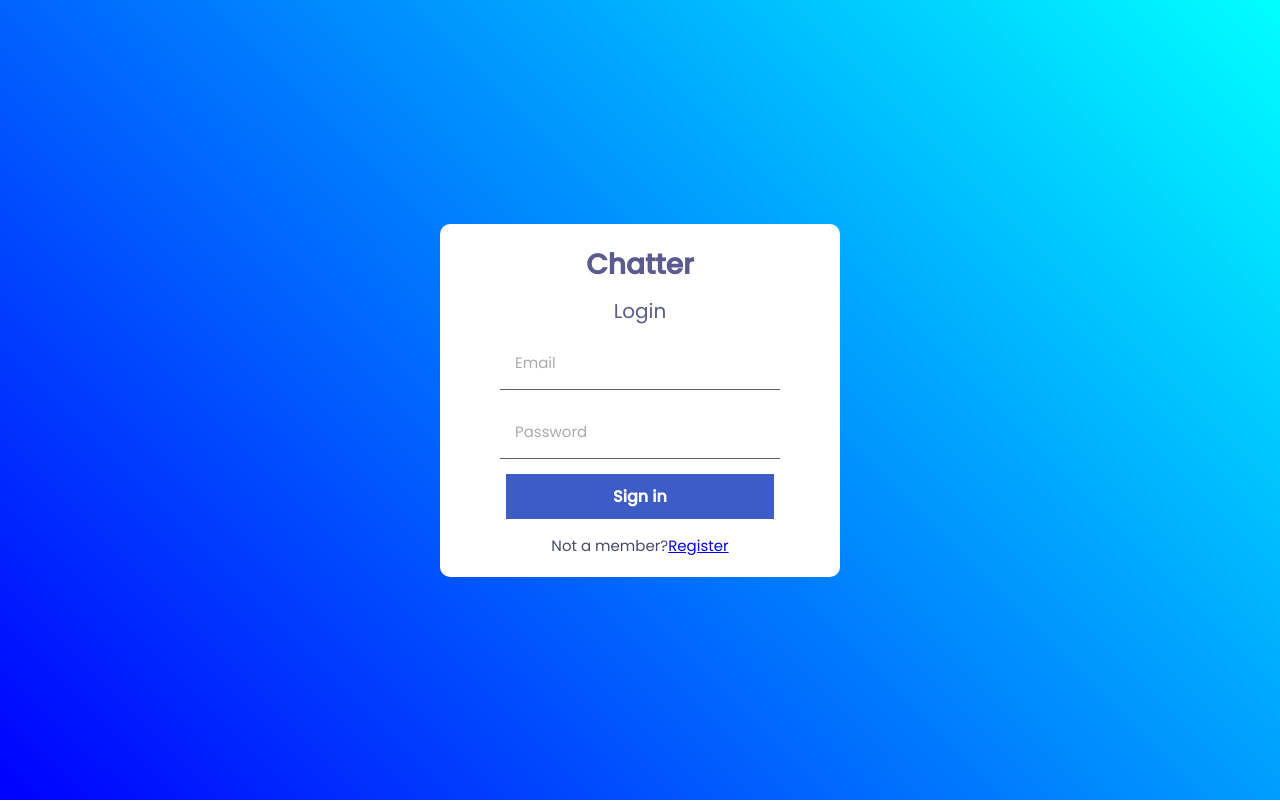
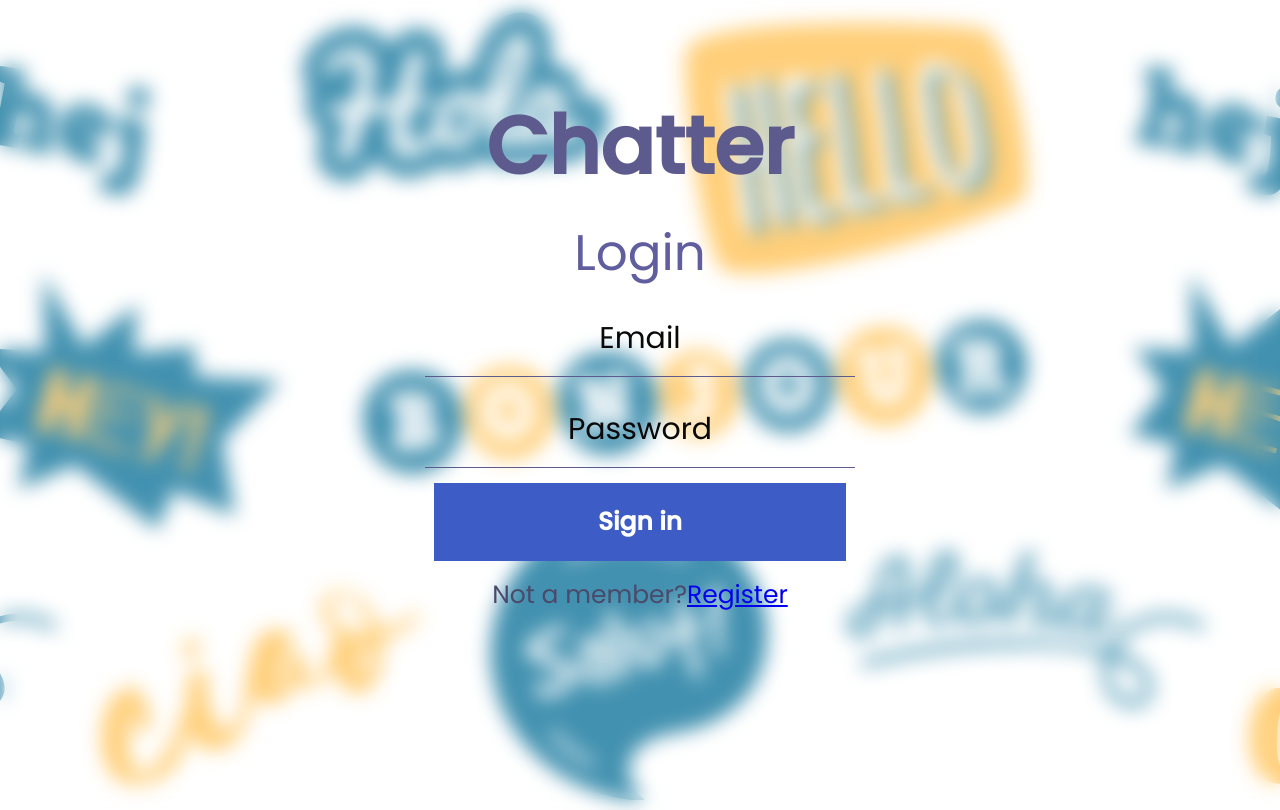
Before and after one commit to Shuaib777/chatter, a React (Create React App) app: page / in a window 1280 px wide. Built offline with nearby package versions, Linux system fonts and the light colour scheme; no server answers.

Commit message:
modifies stylw for css

```diff
--- a/src/style.scss
+++ b/src/style.scss
@@ -1,18 +1,17 @@
-@import url('https://fonts.googleapis.com/css2?family=Poppins:ital,wght@0,400;0,500;1,700&display=swap');
+@import url("https://fonts.googleapis.com/css2?family=Poppins:ital,wght@0,400;0,500;1,700&display=swap");
 
 // to use it use @include mobile
 @mixin mobile {
-    @media screen and (max-width: 400px) {
+  @media only screen and (min-width: 600px) {
     @content;
   }
 }
-
 
 * {
   padding: 0;
   margin: 0;
   // overflow: hidden;
-    font-family: 'Poppins', sans-serif;
+  font-family: "Poppins", sans-serif;
 
   ::-webkit-scrollbar {
     width: 2px;
@@ -25,6 +24,9 @@
   justify-content: center;
   align-items: center;
   height: 100vh;
+  @include mobile {
+    background-image: url(image/background.jpg);
+  }
 
   .formWrapper {
     padding: 20px 60px;
@@ -35,16 +37,33 @@
     justify-content: center;
     align-items: center;
     gap: 10px;
+    @include mobile {
+      backdrop-filter: blur(10px);
+      -webkit-backdrop-filter: blur(10px);
+      background: transparent;
+      width: 100%;
+      height: 100vh;
+      padding: 10px 10px;
+    }
 
     .logo {
       font-size: 28px;
       font-weight: bold;
       color: #5d5b8d;
+      @include mobile {
+        color: #5d5b8d;
+        margin-top: -100px;
+        font-size: 80px;
+      }
     }
 
     .title {
       font-size: 20px;
       color: #5d5b8d;
+      @include mobile {
+        color: #605e9e;
+        font-size: 50px;
+      }
     }
 
     form {
@@ -64,16 +83,33 @@
 
         &::placeholder {
           color: rgb(170, 170, 170);
+          @include mobile {
+            font-size: 30px;
+            background: transparent;
+            color: rgb(9, 9, 9);
           }
         }
 
-            label{
+        @include mobile {
+          width: 400px;
+          font-size: 30px;
+          background: transparent;
+          color: rgb(10, 10, 10);
+          text-align: center;
+        }
+      }
+
+      label {
         width: 100%;
         display: flex;
         align-items: center;
         gap: 10px;
         color: #5d5b8d;
         cursor: pointer;
+        @include mobile {
+          margin: 10px 0 10px 0;
+          font-size: 25px;
+        }
 
         img {
           width: 32px;
@@ -90,23 +126,38 @@
         border: none;
         cursor: pointer;
         transition: width 0.15s, padding 0.15s, box-shadow 0.15s;
+        @include mobile {
+          font-size: 25px;
+          padding: 20px;
+        }
 
         &:hover {
           width: 100%;
           padding: 15px;
           box-shadow: 10px 10px 15px rgba(0, 0, 0, 0.6);
+          @include mobile {
+            font-size: 25px;
+            padding: 25px;
+          }
         }
 
         &:active {
           width: 90%;
           padding: 10px;
           box-shadow: 5px 5px 15px rgba(0, 0, 0, 0.6);
+          @include mobile {
+            font-size: 25px;
+            padding: 20px;
+          }
         }
       }
 
       p {
         color: #4b4a6a;
         font-size: 15px;
+        @include mobile {
+          font-size: 25px;
+        }
       }
     }
   }
@@ -125,7 +176,8 @@
     height: 80%;
     border-radius: 10px;
     @include mobile {
-            width: 90%;
+      width: 100%;
+      height: 100%;
     }
 
     .sidebar {
@@ -178,13 +230,11 @@
             &:active {
               padding: 4px;
             }
-
           }
         }
       }
 
       .search {
-
         .searchForm {
           padding: 10px;
 
@@ -277,11 +327,10 @@
             border-left: 1px solid rgb(166, 165, 165);
             background-color: #2937d3;
             padding: 5px;
-                        box-Shadow: 10px 10px 10px rgba(0, 0, 0, 0.5);
+            box-shadow: 10px 10px 10px rgba(0, 0, 0, 0.5);
             color: rgb(191, 188, 188);
             margin-left: 7px;
           }
-
         }
       }
     }
@@ -312,7 +361,7 @@
       }
 
       .messages {
-                background-image: url('./image/background.jpg');
+        background-image: url("./image/background.jpg");
         background-repeat: no-repeat;
         background-size: cover;
         background-position: center;
@@ -349,7 +398,7 @@
             margin-top: 10px;
 
             p {
-                            background-color:#426ece;
+              background-color: #426ece;
               color: white;
               padding: 10px;
               border-radius: 0px 10px 10px 10px;
@@ -378,7 +427,6 @@
                 border-radius: 10px 0px 10px 10px;
               }
             }
-
           }
         }
       }
```
Lines whose indentation alone changed are shown as unchanged.
